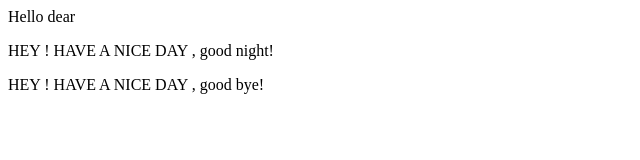
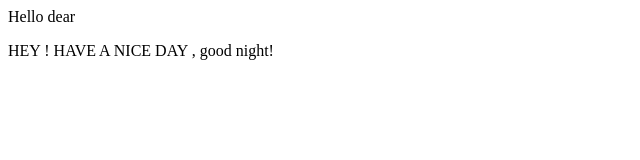
Before and after one commit to Nishita-Poriya/localrepo, a plain HTML site: page index.html in a window 1280 px wide. Shown: the whole page, without its empty margins (0-640 px from the left). Drawn offline with Linux system fonts and the light colour scheme.

Commit message:
all changes added

```diff
--- a/index.html
+++ b/index.html
@@ -1,3 +1,2 @@
 <p>Hello dear</p>
 <P>HEY ! HAVE A NICE DAY , good night! </P>
-<P>HEY ! HAVE A NICE DAY , good bye!</P>
```
